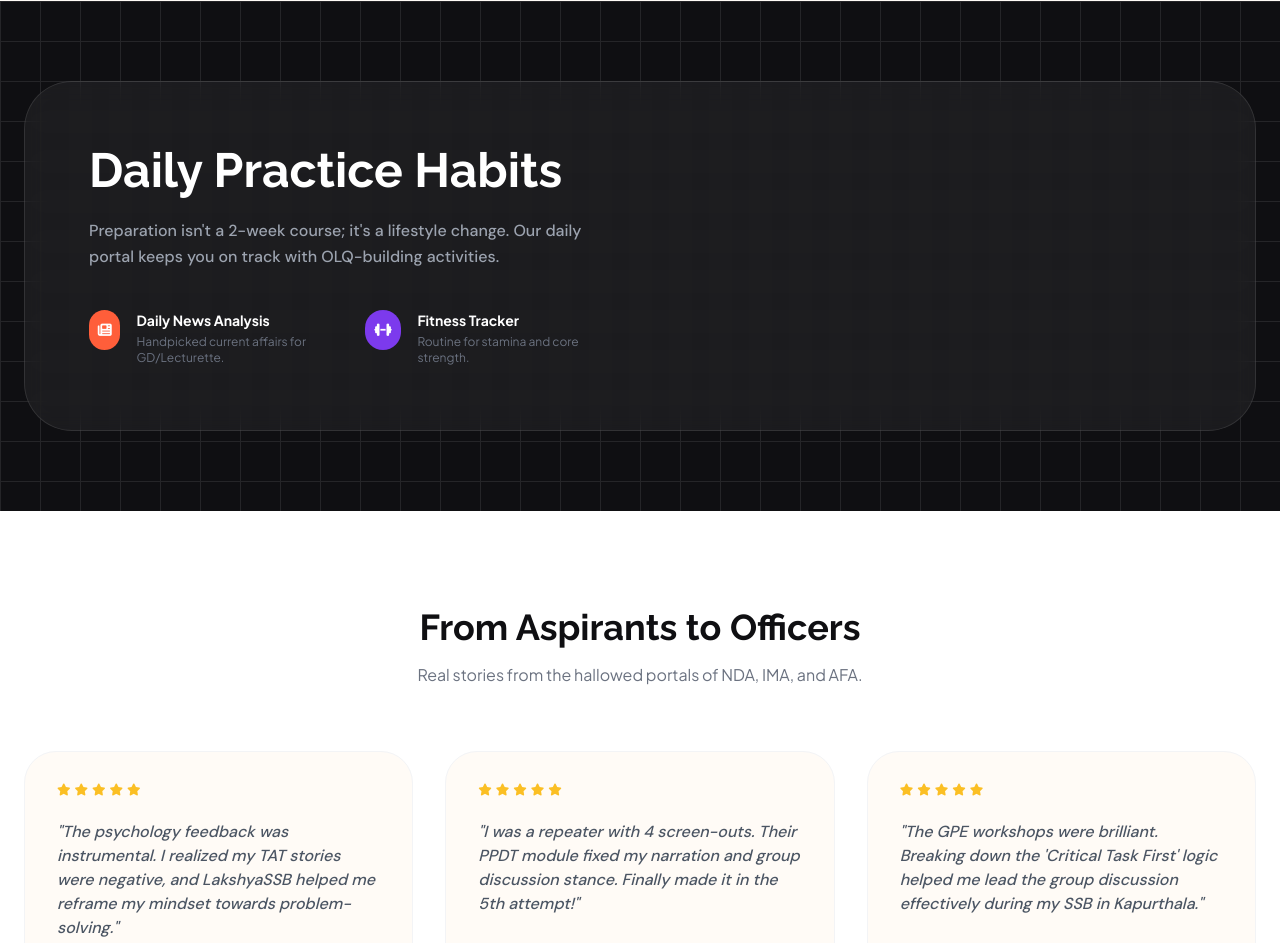
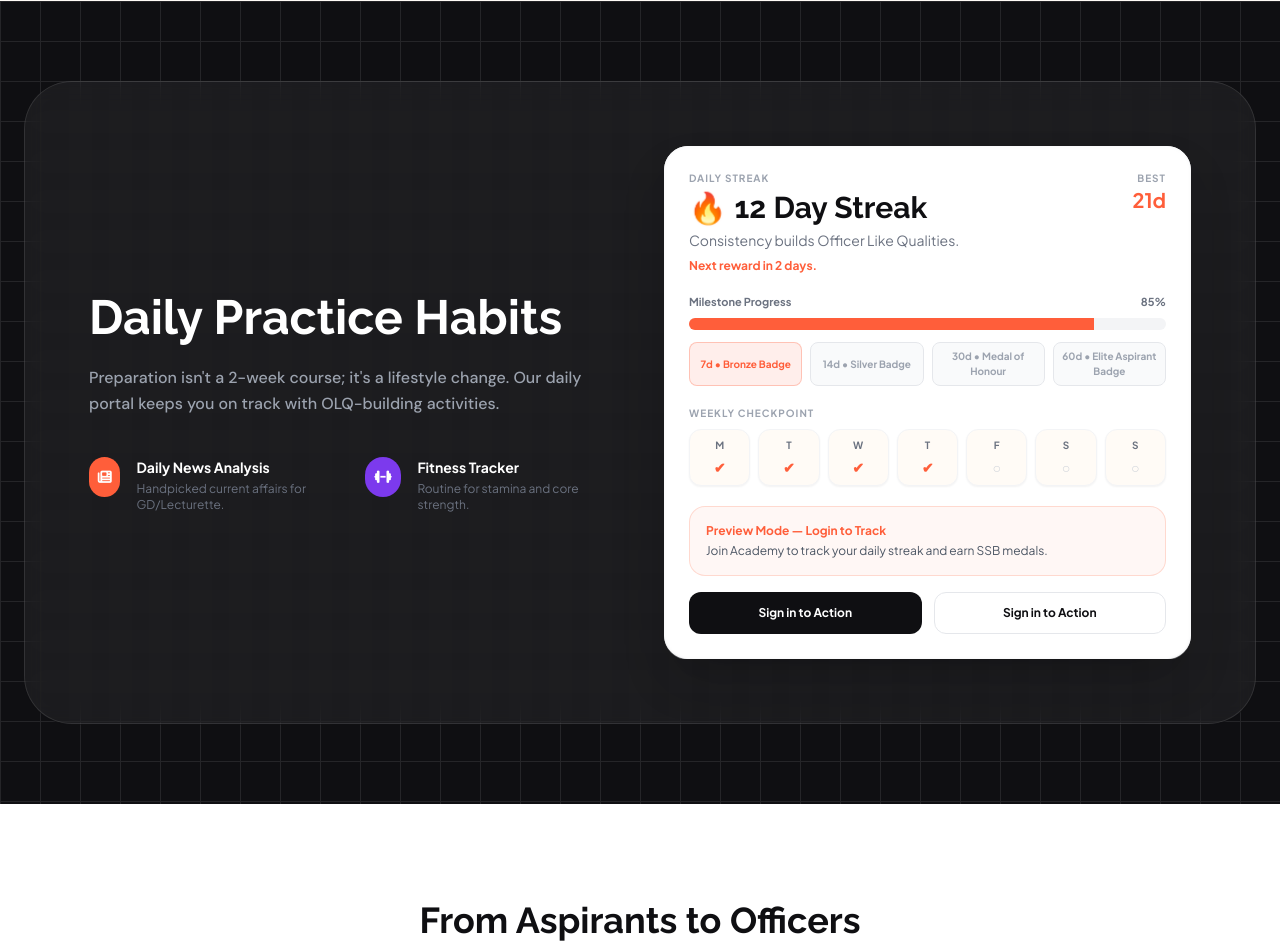
Before and after one commit to Souravshukla007/LakshyaSSB, a Next.js app: page / in a window 1280 px wide. Shown: the part 4287-5230 px from the top of the page. Built offline with nearby package versions, Linux system fonts and the light colour scheme; no server answers.

Commit message:
Prepare. Perform.

```diff
--- a/components/Footer.tsx
+++ b/components/Footer.tsx
@@ -14,7 +14,7 @@ export default function Footer() {
                 <div className="col-span-1 md:col-span-1">
                     <div className="flex items-center gap-2 mb-6">
                         <span className="text-3xl font-logo font-black text-white tracking-tight">
-                            Lakshya <span className="text-brand-orange">SSB</span>
+                            Lakshya<span className="text-brand-orange">SSB</span>
                         </span>
                     </div>
                     <p className="text-gray-500 leading-relaxed">
--- a/components/Navbar.tsx
+++ b/components/Navbar.tsx
@@ -125,7 +125,7 @@ export default function Navbar() {
                     <div className="flex items-center gap-12">
                         <Link href="/" className="flex items-center gap-2">
                             <span className="text-3xl font-logo font-black text-brand-dark tracking-tight">
-                                Lakshya <span className="text-brand-orange">SSB</span>
+                                Lakshya<span className="text-brand-orange">SSB</span>
                             </span>
                         </Link>
 
--- a/components/streak/DailyStreakCard.tsx
+++ b/components/streak/DailyStreakCard.tsx
@@ -52,6 +52,13 @@ export default function DailyStreakCard() {
 
   const completeMission = async (activityType: 'NEWS' | 'FITNESS') => {
     if (isCompleting) return;
+
+    // Auth guard for guests seeing the preview
+    if (displayStatus && !displayStatus.authenticated) {
+      window.location.href = '/auth';
+      return;
+    }
+
     setIsCompleting(true);
     try {
       const res = await fetch('/api/streak/complete', {
@@ -71,62 +78,80 @@ export default function DailyStreakCard() {
     }
   };
 
+  const displayStatus = status?.authenticated ? status : {
+    authenticated: false,
+    streakCount: 12,
+    longestStreak: 21,
+    totalPracticeSessions: 45,
+    motivationMessage: "Join Academy to track your daily streak and earn SSB medals.",
+    nextRewardInDays: 2,
+    nextMilestone: { day: 14, remainingDays: 2, rewardLabel: 'Silver Badge' },
+    progressPercent: 85,
+    milestones: [7, 14, 30, 60],
+    weekly: [
+      { day: 'M', key: '1', completed: true },
+      { day: 'T', key: '2', completed: true },
+      { day: 'W', key: '3', completed: true },
+      { day: 'T', key: '4', completed: true },
+      { day: 'F', key: '5', completed: false },
+      { day: 'S', key: '6', completed: false },
+      { day: 'S', key: '7', completed: false },
+    ],
+    completedToday: false,
+  };
+
   const todayMissionText = useMemo(() => {
-    if (!status) return 'Your LakshyaSSB daily mission is ready.';
-    return status.completedToday
+    if (!displayStatus.authenticated) return 'Preview Mode — Login to Track';
+    return displayStatus.completedToday
       ? 'Mission complete for today. Keep the momentum!'
       : 'Your LakshyaSSB daily mission is ready.';
-  }, [status]);
+  }, [displayStatus]);
 
   if (loading) {
-    return <div className="w-full h-72 rounded-3xl bg-white/20 animate-pulse" />;
-  }
-
-  if (!status?.authenticated) {
-    return null;
+    return <div className="w-full h-80 rounded-[2rem] bg-white/10 animate-pulse border border-white/5" />;
   }
 
   return (
     <div id="daily-practice" className={`bg-white rounded-3xl p-6 text-brand-dark shadow-2xl border border-gray-100 transition-all duration-500 ${animateGlow ? 'ring-2 ring-brand-orange/40 shadow-[0_0_30px_rgba(255,106,61,0.25)]' : ''}`}>
-      <div className="flex items-start justify-between gap-4 mb-5">
+      <div className="flex items-start justify-between gap-4 mb-5 relative z-10">
         <div>
           <p className="text-[10px] font-bold uppercase tracking-widest text-gray-400 mb-1">Daily Streak</p>
-          <h3 className="text-3xl font-hero font-bold text-brand-dark flex items-center gap-2">
-            <span className="inline-block flame-pulse">🔥</span> {status.streakCount} Day Streak
+          <h3 className="text-3xl font-hero font-bold flex items-center gap-2">
+            <span className="inline-block flame-pulse">🔥</span> {displayStatus.streakCount} Day Streak
           </h3>
           <p className="text-sm text-gray-500 mt-1">Consistency builds Officer Like Qualities.</p>
           <p className="text-xs text-brand-orange font-bold mt-2">
-            Next reward in {status.nextRewardInDays} day{status.nextRewardInDays === 1 ? '' : 's'}.
+            Next reward in {displayStatus.nextRewardInDays} day{displayStatus.nextRewardInDays === 1 ? '' : 's'}.
           </p>
         </div>
         <div className="text-right">
           <p className="text-[10px] uppercase font-bold tracking-widest text-gray-400">Best</p>
-          <p className="text-xl font-bold text-brand-orange">{status.longestStreak}d</p>
+          <p className="text-xl font-bold text-brand-orange">{displayStatus.longestStreak}d</p>
         </div>
       </div>
 
-      <div className="mb-5">
+      <div className="mb-5 relative z-10">
         <div className="flex items-center justify-between text-[11px] font-bold text-gray-500 mb-2">
           <span>Milestone Progress</span>
-          <span>{status.progressPercent}%</span>
+          <span>{displayStatus.progressPercent}%</span>
         </div>
         <div className="h-3 w-full rounded-full bg-gray-100 overflow-hidden">
-          <div className="h-full bg-brand-orange transition-all duration-700" style={{ width: `${status.progressPercent}%` }} />
+          <div className="h-full bg-brand-orange transition-all duration-700" style={{ width: `${displayStatus.progressPercent}%` }} />
         </div>
         <div className="mt-3 grid grid-cols-2 sm:grid-cols-4 gap-2">
-          {status.milestones.map((m) => (
-            <div key={m} className={`text-[10px] font-bold px-2 py-1.5 rounded-lg border ${status.streakCount >= m ? 'bg-brand-orange/10 text-brand-orange border-brand-orange/30' : 'bg-gray-50 text-gray-400 border-gray-200'}`}>
+          {displayStatus.milestones.map((m) => (
+            <div key={m} className={`text-[10px] font-bold px-2 py-1.5 rounded-lg border flex items-center justify-center text-center ${displayStatus.streakCount >= m ? 'bg-brand-orange/10 text-brand-orange border-brand-orange/30' : 'bg-gray-50 text-gray-400 border-gray-200'}`}>
               {m}d • {MILESTONE_LABELS[m]}
             </div>
           ))}
         </div>
       </div>
 
-      <div className="mb-5">
+      <div className="mb-5 relative z-10">
         <p className="text-[10px] font-bold uppercase tracking-widest text-gray-400 mb-2">Weekly Checkpoint</p>
         <div className="grid grid-cols-7 gap-2">
-          {status.weekly.map((d) => (
-            <div key={d.key} className="bg-brand-bg rounded-xl p-2 text-center border border-gray-100">
+          {displayStatus.weekly.map((d) => (
+            <div key={d.key} className="bg-brand-bg rounded-xl p-2 text-center border border-gray-100 shadow-sm">
               <p className="text-[10px] font-bold text-gray-500">{d.day}</p>
               <p className={`mt-1 text-sm font-bold ${d.completed ? 'text-brand-orange' : 'text-gray-300'}`}>
                 {d.completed ? '✔' : '○'}
@@ -136,27 +161,31 @@ export default function DailyStreakCard() {
         </div>
       </div>
 
-      <div className="rounded-2xl border border-brand-orange/20 bg-brand-orange/5 p-4 mb-4">
+      <div className="rounded-2xl border border-brand-orange/20 bg-brand-orange/5 p-4 mb-4 relative z-10">
         <p className="text-xs font-bold text-brand-orange mb-1">{todayMissionText}</p>
-        <p className="text-xs text-gray-600">{status.motivationMessage}</p>
+        <p className="text-xs text-gray-600">{displayStatus.motivationMessage}</p>
       </div>
 
-      <div className="grid grid-cols-1 sm:grid-cols-2 gap-3">
+      <div className="grid grid-cols-1 sm:grid-cols-2 gap-3 relative z-10">
         <button
           onClick={() => completeMission('NEWS')}
           disabled={isCompleting}
-          className="py-3 rounded-xl bg-brand-dark text-white font-bold text-xs hover:bg-black transition-colors disabled:opacity-60"
+          className="py-3 px-2 rounded-xl bg-brand-dark text-white font-bold text-xs hover:bg-black transition-colors disabled:opacity-60"
         >
-          Complete News Analysis
+          {displayStatus.authenticated ? 'Complete News' : 'Sign in to Action'}
         </button>
         <button
           onClick={() => completeMission('FITNESS')}
           disabled={isCompleting}
-          className="py-3 rounded-xl border border-gray-200 text-brand-dark bg-white font-bold text-xs hover:bg-gray-50 transition-colors disabled:opacity-60"
+          className="py-3 px-2 rounded-xl border border-gray-200 text-brand-dark bg-white font-bold text-xs hover:bg-gray-50 transition-colors disabled:opacity-60"
         >
-          Complete Fitness Tracker
+          {displayStatus.authenticated ? 'Complete Fitness' : 'Sign in to Action'}
         </button>
       </div>
+
+      {!displayStatus.authenticated && (
+        <div className="absolute inset-0 z-0 bg-white/40 backdrop-blur-[1px] rounded-3xl" />
+      )}
 
       {celebration && (
         <div className="mt-4 rounded-2xl bg-green-50 border border-green-200 p-4 relative overflow-hidden">
```
